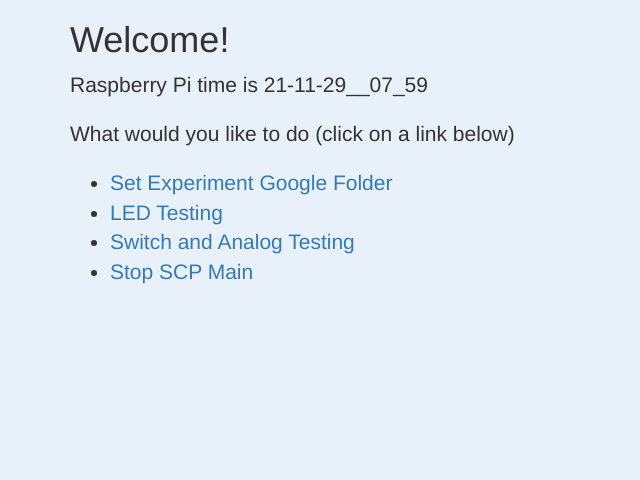
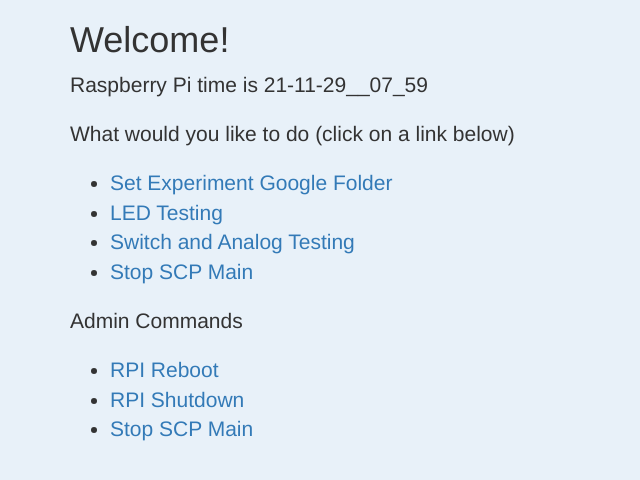
Before and after one commit to SpaceHummus/scp, a Flask app: page / in a window 1280 px wide. Shown: the top 480 px of the page, without its empty margins (0-640 px from the left). Run offline with Flask 2, Linux system fonts and the light colour scheme; some libraries are stand-ins or nearby versions.

Commit message:
Add admin functionalities

```diff
--- a/flight_software/scp_web.py
+++ b/flight_software/scp_web.py
@@ -63,12 +63,21 @@
             documents = yaml.dump(dict_file, file)
         return render_template('scp_conf.html', form=form, message = "Data saved!")
 
-#################### Stop SCP process ##############################################
-
+#################### Simple Commands ###############################################
 @app.route('/StopSCPMain/')
 def stop_scp_main():
     os.system('./stop_scp_main.sh')
-    return render_template('stop_scp_main.html')
+    return render_template('simple_commands.html', message="Running stop_scp_main.sh right now to stop logic")
+
+@app.route('/Reboot/')
+def reboot():
+    os.system('sudo reboot')
+    return render_template('simple_commands.html', message="Running 'sudo reboot' right now to stop logic")
+
+@app.route('/Shutdown/')
+def shutdown():
+    os.system('sudo shutdown now')
+    return render_template('simple_commands.html', message="Running 'sudo shutdown now' right now to stop logic")
 
 #################### LED Testing ###################################################
 class LEDForm(FlaskForm):
--- a/flight_software/templates/main.html
+++ b/flight_software/templates/main.html
@@ -37,6 +37,18 @@
 		</li>
 	  </ul>
 
+	  <p class="lead">Admin Commands</p>
+	  <ul class="lead">
+		<li>
+			<a href="/Reboot/">RPI Reboot</a>
+		</li><li>
+			<a href="/Shutdown/">RPI Shutdown </a>
+		</li><li>
+			<a href="/StopSCPMain/">Stop SCP Main</a>
+		</li>
+		</li>
+	  </ul>
+
     </div>
   </div>
 </div>
--- a/flight_software/templates/stop_scp_main.html
+++ b/flight_software/templates/simple_commands.html
@@ -22,7 +22,7 @@
 
       <h1 class="pt-5 pb-2">Welcome!</h1>
 
-      <p class="lead">Running stop_scp_main.sh right now to stop logic</p>
+      <p class="lead">{{ message }}</p>
 	  <a href="/">Go Back</a>
 
     </div>
```
